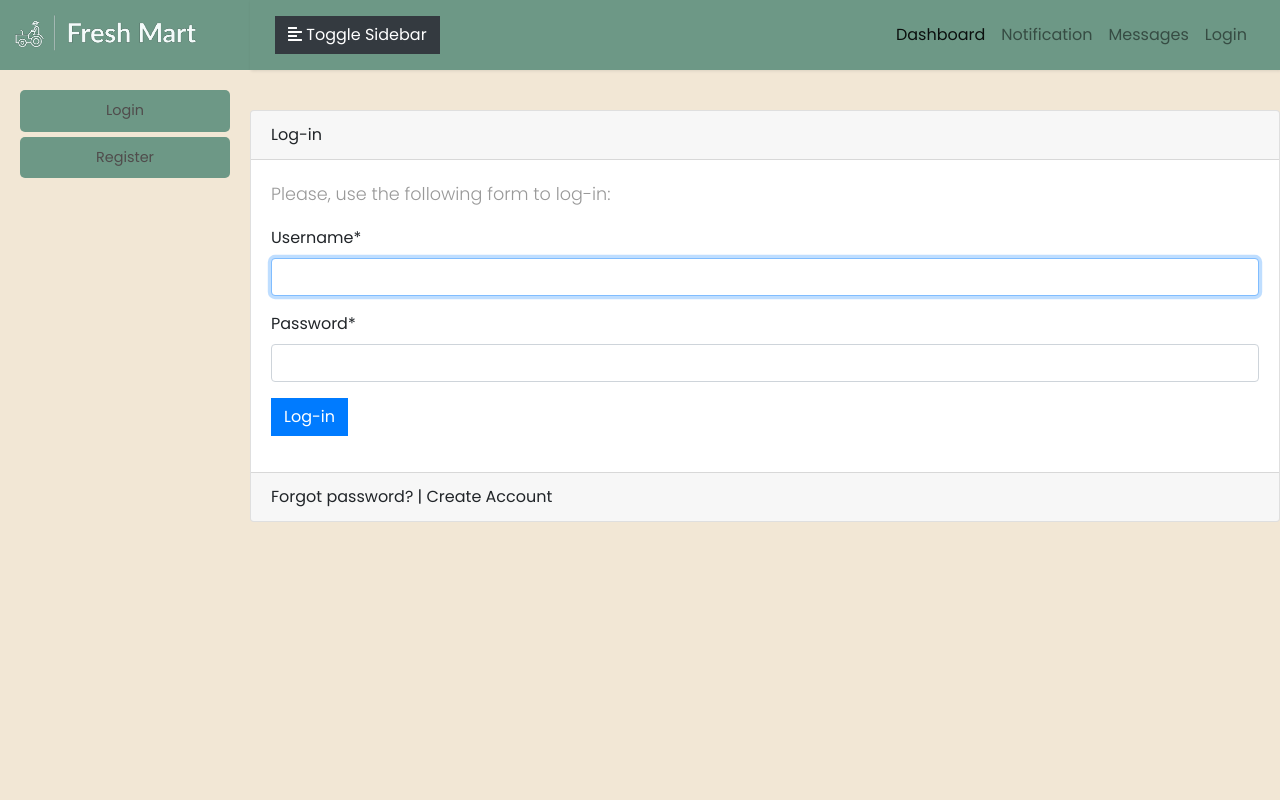
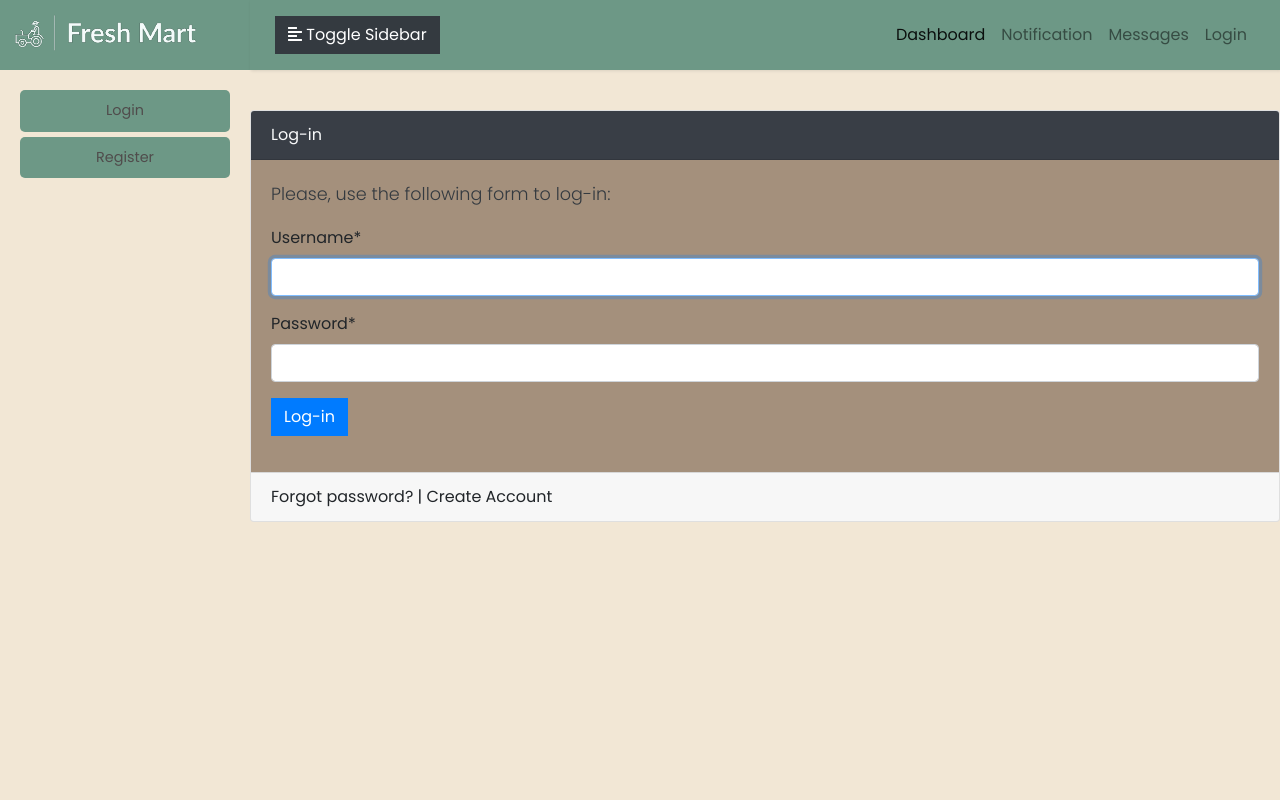
Before and after one commit to SouraVMacwaN/Tiiaa, a Django app: page /login/ in a window 1280 px wide. Run offline with Django 3.2, Linux system fonts and the light colour scheme; some libraries are stand-ins or nearby versions.

Commit message:
latest commit

```diff
--- a/static/css/style.css
+++ b/static/css/style.css
@@ -476,3 +476,15 @@ a.article:hover {
     height: 20%;
     width: 20%;
 }
+
+#addnewitemheaderid{
+    color: #393E46;
+    background-color: #393E46;
+}
+
+#addnewitembodyid{
+    background-color: #A4907C;
+}
+
+#hint_id_username{
+text-decoration-color: #ddd;}
--- a/templates/account/register.html
+++ b/templates/account/register.html
@@ -7,8 +7,8 @@
 {% block content %}
 
 <div class="card">
-    <div class="card-header">Create Account</div>
-    <div class="card-body">
+    <div class="card-header text-light" id="addnewitemheaderid">Create Account</div>
+    <div class="card-body" id="addnewitembodyid">
         <form method="post">
             {% csrf_token %}
             {{user_form.first_name|as_crispy_field}}
--- a/templates/additems.html
+++ b/templates/additems.html
@@ -13,8 +13,8 @@
 {% else %}
 
     <div class="card" >
-        <h5 class="card-header">Add New Item in Inventory</h5>
-        <div class="card-body">
+        <h5 class="card-header text-light" id="addnewitemheaderid">Add New Item in Inventory</h5>
+        <div class="card-body" id="addnewitembodyid">
 
             <form action="{% url 'additems' %}" method="post" enctype="multipart/form-data">
                 {% csrf_token %}
--- a/templates/base.html
+++ b/templates/base.html
@@ -69,10 +69,10 @@ var csrftoken = getToken('csrftoken')
 
             <ul class="list-unstyled components text-dark ">
                 <li>
-                    <a href="{% url  'index' %}"style="color: #000;" ><i class="far fa-chart-area  "></i> Dashboard</a>
+                    <a href="{% url  'index' %}"style="color: #000;" ><i class="far fa-chart-area  "></i> Dashboard1</a>
                 </li>
                 <li>
-                    <a href="{% url 'additems' %}"><i class="far fa-chart-article"></i> Add Items</a>
+                    <a href="{% url 'additems' %}"><i class="far fa-plus text-dark"></i> Add Items</a>
                 </li>
                 <li>
                     <a href="{% url 'active' %}" style="color: #000;"><i class="fa fa-list text-dark"></i> Ongoing Bidding</a>
@@ -191,7 +191,7 @@ var csrftoken = getToken('csrftoken')
             <nav class="navbar navbar-expand-lg navbar-light ">
                 <div class="container-fluid">
 
-                    <button type="button" id="sidebarCollapse" class="btn btn-dark">
+                    <button type="button" id="sidebarCollapse" class="btn btn-dark b">
                         <i class="fas fa-align-left"></i>
                         <span>Toggle Sidebar</span>
                     </button>
@@ -213,21 +213,25 @@ var csrftoken = getToken('csrftoken')
 
                             {% if user.is_authenticated and not user.is_farmer %}
                             <li class="nav-item">
-                                <img src="{% static 'images/cart.png' %}" alt="Login Icon" class="login-icon" style="width: 25px; height: 30px;margin-top: 5px;">
+                                <a class="nav-link" href="#">{{user.username | capfirst}}</a>
                             </li>
 
+                            <li class="nav-item">
+                                <img src="{% static 'images/customer.png' %}" alt="Login Icon" class="login-icon" style="width: 25px; height: 30px;margin-top: 5px;">
+                            </li>
+
+
+
+                            {% elif user.is_authenticated and user.is_farmer %}
                             <li class="nav-item">
                                 <a class="nav-link" href="#">{{user.username | capfirst}}</a>
                             </li>
 
-                            {% elif user.is_authenticated and user.is_farmer %}
                             <li class="nav-item">
-                                <img src="{% static 'images/check.png' %}" alt="Login Icon" class="login-icon" style="width: 25px; height: 30px;margin-top: 5px;">
+                                <img src="{% static 'images/farmer.png' %}" alt="Login Icon" class="login-icon" style="width: 25px; height: 30px;margin-top: 5px;">
                             </li>
 
-                            <li class="nav-item">
-                                <a class="nav-link" href="#">{{user.username | capfirst}}</a>
-                            </li>
+
 
                             {% else %}
                             <li class="nav-item">
--- a/templates/create_auction.html
+++ b/templates/create_auction.html
@@ -12,8 +12,8 @@
 </div>
 {% else %}
 <div class="card">
-    <h5 class="card-header">Create Auction</h5>
-    <div class="card-body">
+    <h5 class="card-header text-light" id="addnewitemheaderid">Create Auction</h5>
+    <div class="card-body" id="addnewitembodyid">
         <form action="{% url 'create' %}" method="post" enctype="multipart/form-data">
             {% csrf_token %}
             <div class="form-group">
--- a/templates/index.html
+++ b/templates/index.html
@@ -4,6 +4,9 @@
 
 {% block title %} Dashboard {% endblock %}
 {% block content %}
+
+<img src = "{%static 'images/Frame 1.jpg'%}"  width = 80%>
+<br><br><br><br>
 <h4 class="mb-4">Dashboard</h4>
 
 <div class="table-responsive-md bg-light">
@@ -96,4 +99,7 @@
           {% endif %}
     </div>
 </div>
+
+
+
 {% endblock %}
--- a/templates/registration/login.html
+++ b/templates/registration/login.html
@@ -7,14 +7,14 @@
 {% block content %}
 
 <div class="card">
-    <div class="card-header">Log-in</div>
-    <div class="card-body">
+    <div class="card-header text-light" id="addnewitemheaderid">Log-in</div>
+    <div class="card-body" id="addnewitembodyid">
         {% if form.errors %}
         <p>
         Your username and password didn't match.Please try again.
         </p>
         {% else %}
-        <p>Please, use the following form to log-in:</p>
+        <p class = "text-dark">Please, use the following form to log-in:</p>
         {% endif %}
         <form method="post">
             {% csrf_token %}
```
Also changed, not shown: static/images/customer.png (added), static/images/farmer.png (added), static/images/plus.png (added), 1 other file.
